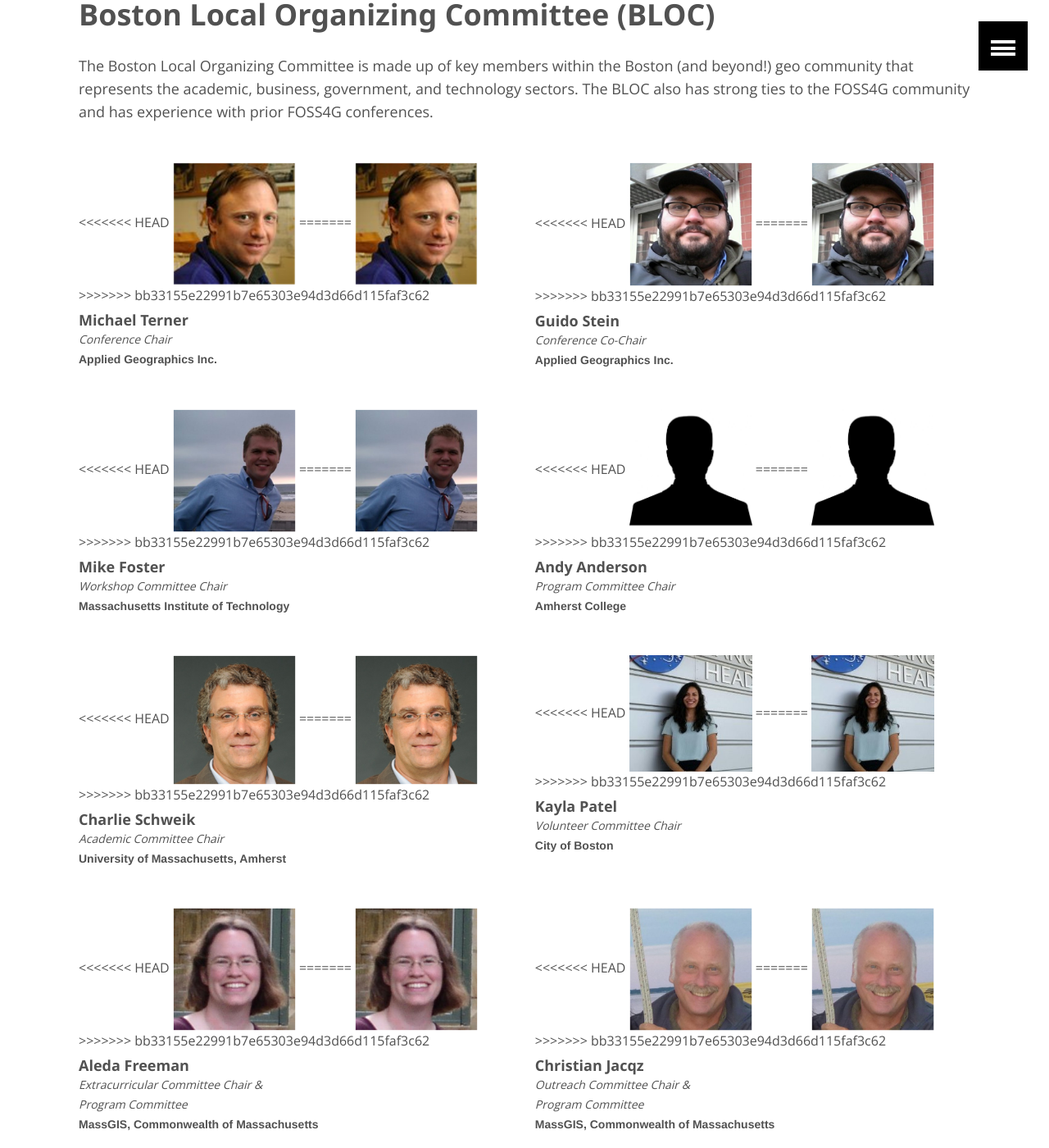
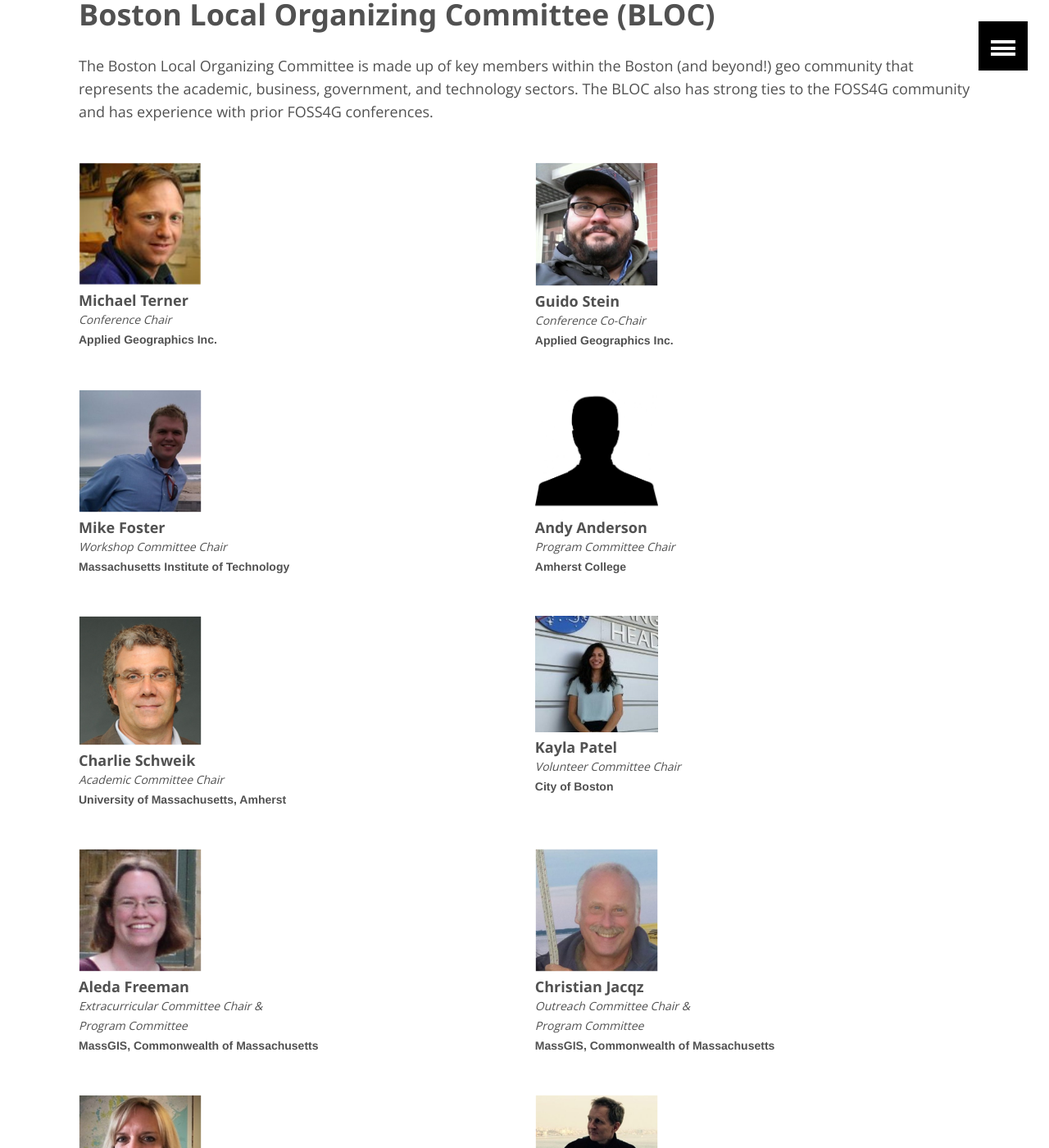
Before and after one commit to AvidGeo/foss4g2017-dev, a Jekyll site: the page built from about/index.html, in a window 1280 px wide and 1400 px high, scrolled down 859 px. Shown: the whole window at 82% size. Built offline with Jekyll 4.4.1, drawn with Linux system fonts in a browser that asks for light colours; some of the changed text lies outside the part shown.

Commit message:
fix about page

```diff
--- a/about/index.html
+++ b/about/index.html
@@ -26,21 +26,13 @@
     <div class="gen-section" id="speaker-div"></div>
         <div class="speaker-box">
             <div class="speaker">
-<<<<<<< HEAD
-                <img src="/images/loc_terner.png" alt="Michael Terner Photo" height="150" width="150">
-=======
                 <img src="../images/loc_terner.png" alt="Michael Terner Photo" height="150" width="150">
->>>>>>> bb33155e22991b7e65303e94d3d66d115faf3c62
                 <h2 class="speaker-name">Michael Terner</h2>
                 <p class="speaker-excerpt">Conference Chair</p>
                 <p class="speaker-org">Applied Geographics Inc.</p>
             </div>
             <div class="speaker">
-<<<<<<< HEAD
-                <img src="/images/loc_stein.png" alt="Guido Stein Photo" height="150" width="150">
-=======
                 <img src="../images/loc_stein.png" alt="Guido Stein Photo" height="150" width="150">
->>>>>>> bb33155e22991b7e65303e94d3d66d115faf3c62
                 <h2 class="speaker-name">Guido Stein</h2>
                 <p class="speaker-excerpt">Conference Co-Chair</p>
                 <p class="speaker-org">Applied Geographics Inc.</p>
@@ -48,21 +40,13 @@
       </div>
       <div class="speaker-box">
           <div class="speaker">
-<<<<<<< HEAD
-              <img src="/images/loc_foster.png" alt="Mike Foster Photo" height="150" width="150">
-=======
               <img src="../images/loc_foster.png" alt="Mike Foster Photo" height="150" width="150">
->>>>>>> bb33155e22991b7e65303e94d3d66d115faf3c62
               <h2 class="speaker-name">Mike Foster</h2>
               <p class="speaker-excerpt">Workshop Committee Chair</p>
               <p class="speaker-org">Massachusetts Institute of Technology</p>
           </div>
           <div class="speaker">
-<<<<<<< HEAD
-              <img src="/images/loc_anderson.jpg" alt="Andy Anderson Photo" height="150" width="150">
-=======
               <img src="../images/loc_anderson.jpg" alt="Andy Anderson Photo" height="150" width="150">
->>>>>>> bb33155e22991b7e65303e94d3d66d115faf3c62
               <h2 class="speaker-name">Andy Anderson</h2>
               <p class="speaker-excerpt">Program Committee Chair</p>
               <p class="speaker-org">Amherst College</p>
@@ -70,21 +54,13 @@
       </div>
       <div class="speaker-box">
           <div class="speaker">
-<<<<<<< HEAD
-              <img src="/images/loc_schweik.png" alt="Charlie Schweik Photo" height="150" width="150">
-=======
               <img src="../images/loc_schweik.png" alt="Charlie Schweik Photo" height="150" width="150">
->>>>>>> bb33155e22991b7e65303e94d3d66d115faf3c62
               <h2 class="speaker-name">Charlie Schweik</h2>
               <p class="speaker-excerpt">Academic Committee Chair</p>
               <p class="speaker-org">University of Massachusetts, Amherst</p>
           </div>
           <div class="speaker">
-<<<<<<< HEAD
-              <img src="/images/loc_patel.jpg" alt="Kayla Patel Photo" height="150" width="150">
-=======
               <img src="../images/loc_patel.jpg" alt="Kayla Patel Photo" height="150" width="150">
->>>>>>> bb33155e22991b7e65303e94d3d66d115faf3c62
               <h2 class="speaker-name">Kayla Patel</h2>
               <p class="speaker-excerpt">Volunteer Committee Chair</p>
               <p class="speaker-org">City of Boston</p>
@@ -92,22 +68,14 @@
       </div>
       <div class="speaker-box">
           <div class="speaker">
-<<<<<<< HEAD
-              <img src="/images/loc_freeman.png" alt="Aleda Freeman Photo" height="150" width="150">
-=======
               <img src="../images/loc_freeman.png" alt="Aleda Freeman Photo" height="150" width="150">
->>>>>>> bb33155e22991b7e65303e94d3d66d115faf3c62
               <h2 class="speaker-name">Aleda Freeman</h2>
               <p class="speaker-excerpt">Extracurricular Committee Chair &</p>
               <p class="speaker-excerpt">Program Committee</p>
               <p class="speaker-org">MassGIS, Commonwealth of Massachusetts</p>
           </div>
           <div class="speaker">
-<<<<<<< HEAD
-              <img src="/images/loc_jacqz.png" alt="Christian Jacqz Photo" height="150" width="150">
-=======
               <img src="../images/loc_jacqz.png" alt="Christian Jacqz Photo" height="150" width="150">
->>>>>>> bb33155e22991b7e65303e94d3d66d115faf3c62
               <h2 class="speaker-name">Christian Jacqz</h2>
               <p class="speaker-excerpt">Outreach Committee Chair &</p>
               <p class="speaker-excerpt">Program Committee</p>
@@ -116,21 +84,13 @@
       </div>
       <div class="speaker-box">
           <div class="speaker">
-<<<<<<< HEAD
-              <img src="/images/loc_bennett.png" alt="Carolyn Bennett Photo" height="150" width="150">
-=======
               <img src="../images/loc_bennett.png" alt="Carolyn Bennett Photo" height="150" width="150">
->>>>>>> bb33155e22991b7e65303e94d3d66d115faf3c62
               <h2 class="speaker-name">Carolyn Bennett</h2>
               <p class="speaker-excerpt">Program Committee</p>
               <p class="speaker-org">Boston Planning and Development Agency</p>
           </div>
           <div class="speaker">
-<<<<<<< HEAD
-              <img src="/images/loc_lewis.png" alt="Ben Lewis Photo" height="150" width="150">
-=======
               <img src="../images/loc_lewis.png" alt="Ben Lewis Photo" height="150" width="150">
->>>>>>> bb33155e22991b7e65303e94d3d66d115faf3c62
               <h2 class="speaker-name">Ben Lewis</h2>
               <p class="speaker-excerpt">Program Committee</p>
               <p class="speaker-org">Harvard Center for Geographic Analysis</p>
@@ -138,21 +98,13 @@
       </div>
       <div class="speaker-box">
         <div class="speaker">
-<<<<<<< HEAD
-            <img src="/images/loc_wickman.png" alt="Paul Wickman Photo" height="150" width="150">
-=======
             <img src="../images/loc_wickman.png" alt="Paul Wickman Photo" height="150" width="150">
->>>>>>> bb33155e22991b7e65303e94d3d66d115faf3c62
             <h2 class="speaker-name">Paul Wickman</h2>
             <p class="speaker-excerpt">Program Committee</p>
             <p class="speaker-org">RESPEC</p>
         </div>
           <div class="speaker">
-<<<<<<< HEAD
-              <img src="/images/loc_barnett.png" alt="Christopher Barnett Photo" height="150" width="150">
-=======
               <img src="../images/loc_barnett.png" alt="Christopher Barnett Photo" height="150" width="150">
->>>>>>> bb33155e22991b7e65303e94d3d66d115faf3c62
               <h2 class="speaker-name">Christopher Barnett</h2>
               <p class="speaker-excerpt">Program & Workshop Committee</p>
               <p class="speaker-org">Tufts University</p>
@@ -160,21 +112,13 @@
       </div>
       <div class="speaker-box">
           <div class="speaker">
-<<<<<<< HEAD
-              <img src="/images/loc_zambotti.png" alt="Giovanni Zambotti Photo" height="150" width="150">
-=======
               <img src="../images/loc_zambotti.png" alt="Giovanni Zambotti Photo" height="150" width="150">
->>>>>>> bb33155e22991b7e65303e94d3d66d115faf3c62
               <h2 class="speaker-name">Giovanni Zambotti</h2>
               <p class="speaker-excerpt">Workshop Committee</p>
               <p class="speaker-org">Harvard Center for Geographic Analysis</p>
           </div>
           <div class="speaker">
-<<<<<<< HEAD
-              <img src="/images/loc_hale.jpg" alt="Randy Hale Photo" height="150" width="150">
-=======
               <img src="../images/loc_hale.jpg" alt="Randy Hale Photo" height="150" width="150">
->>>>>>> bb33155e22991b7e65303e94d3d66d115faf3c62
               <h2 class="speaker-name">Randal Hale</h2>
               <p class="speaker-excerpt">Workshop Committee</p>
               <p class="speaker-org">North River Geographic Systems Inc.</p>
@@ -182,11 +126,7 @@
       </div>
       <div class="speaker-box">
           <div class="speaker">
-<<<<<<< HEAD
-              <img src="/images/loc_obe.png" alt="Regina Obe Photo" height="150" width="150">
-=======
               <img src="../images/loc_obe.png" alt="Regina Obe Photo" height="150" width="150">
->>>>>>> bb33155e22991b7e65303e94d3d66d115faf3c62
               <h2 class="speaker-name">Regina Obe</h2>
               <p class="speaker-excerpt">Workshop Committee</p>
               <p class="speaker-org">Paragon Corporation</p>
```
